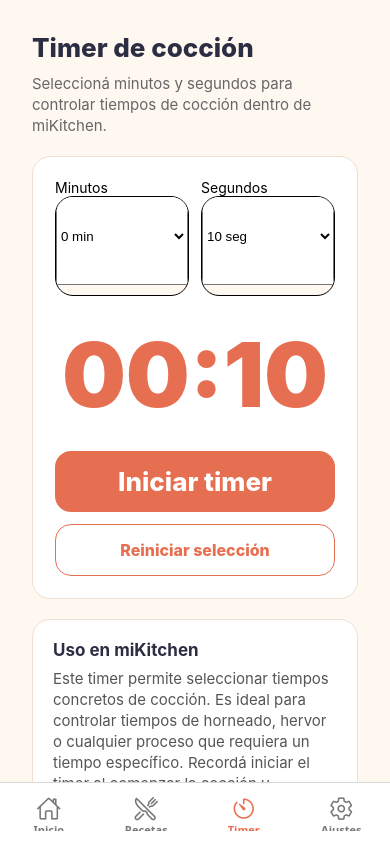
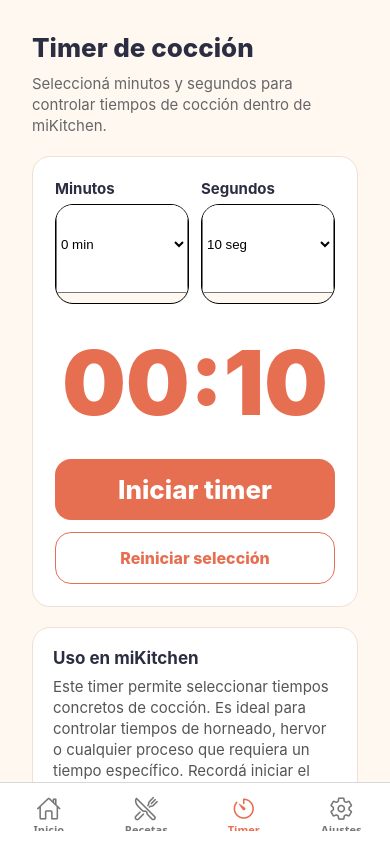
Before and after one commit to ignaci0vidal/ProyectoFinalMobile, a React Native app: screen /Timer in a window 390 px wide. Built offline with nearby package versions, Linux system fonts and the light colour scheme.

Commit message:
Agrega timer de coccion con selector de tiempo

```diff
--- a/screens/TimerScreen.tsx
+++ b/screens/TimerScreen.tsx
@@ -305,6 +305,12 @@ const styles = StyleSheet.create({
         color: '#555',
         lineHeight: 21,
     },
+    label: {
+        fontSize: 15,
+        fontWeight: '700',
+        color: '#2b2d42',
+        marginBottom: 6,
+    },
 });
 
 export default TimerScreen;
```
